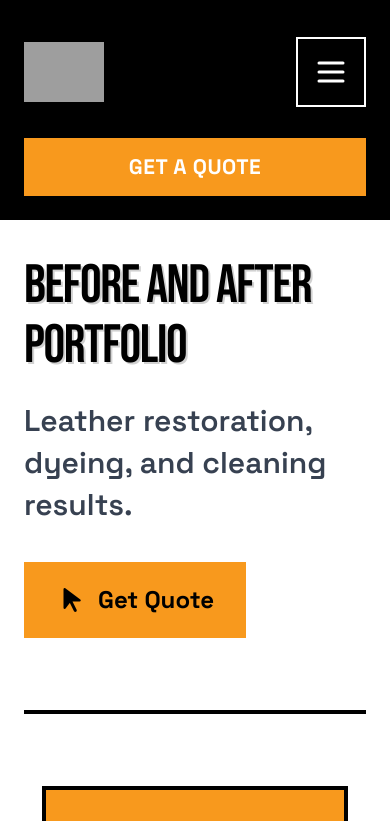
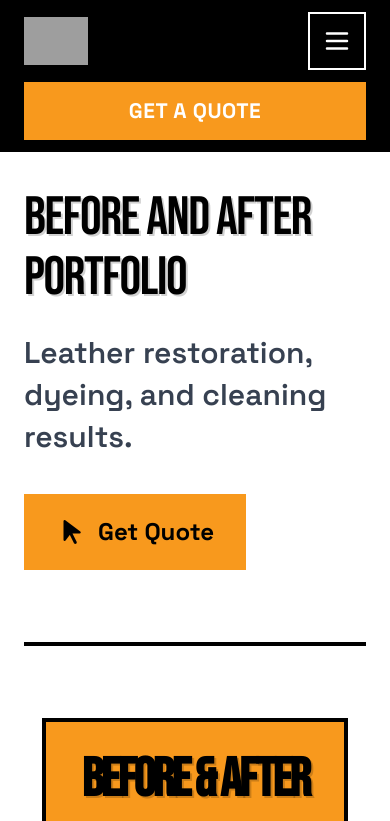
Before and after one commit to releather/website, a Next.js app: page /gallery in a window 390 px wide. Shown: the top 821 px of the page. Built offline with nearby package versions, Linux system fonts and the light colour scheme; grey boxes are pictures that could not be loaded.

Commit message:
Describe your change

```diff
--- a/src/components/HeaderTopBar.tsx
+++ b/src/components/HeaderTopBar.tsx
@@ -45,28 +45,28 @@ export default function HeaderTopBar({
     <header className="sticky top-0 z-[10000] bg-black text-white">
       <div className="mx-auto max-w-7xl px-4 sm:px-6 lg:px-8">
         {/* Mobile: two rows — Row 1: Logo | Burger, Row 2: GET A QUOTE */}
-        <div className="flex flex-col gap-3 py-4 md:hidden">
-          <div className="flex min-h-[4rem] items-center justify-between gap-3">
+        <div className="flex flex-col gap-2 py-2 md:hidden">
+          <div className="flex min-h-0 items-center justify-between gap-2">
             <Link href="/" className="block shrink-0 max-w-[60%]">
               <Image
                 src={LOGO_URL}
                 alt="ReLeather"
                 width={375}
                 height={70}
-                className="h-10 w-auto max-w-full object-contain object-left"
+                className="h-8 w-auto max-w-full object-contain object-left"
                 priority
               />
             </Link>
             <button
               type="button"
-              className="inline-flex items-center justify-center border-2 border-white p-2.5 text-white transition hover:border-releather-orange hover:bg-releather-orange hover:text-black"
+              className="inline-flex items-center justify-center border-2 border-white p-2 text-white transition hover:border-releather-orange hover:bg-releather-orange hover:text-black"
               onClick={onToggleMobileMenu}
               aria-expanded={mobileMenuOpen}
               aria-controls="mobile-menu"
               aria-label="Toggle menu"
             >
               <svg
-                className="h-6 w-6"
+                className="h-5 w-5"
                 fill="none"
                 viewBox="0 0 24 24"
                 stroke="currentColor"
```
